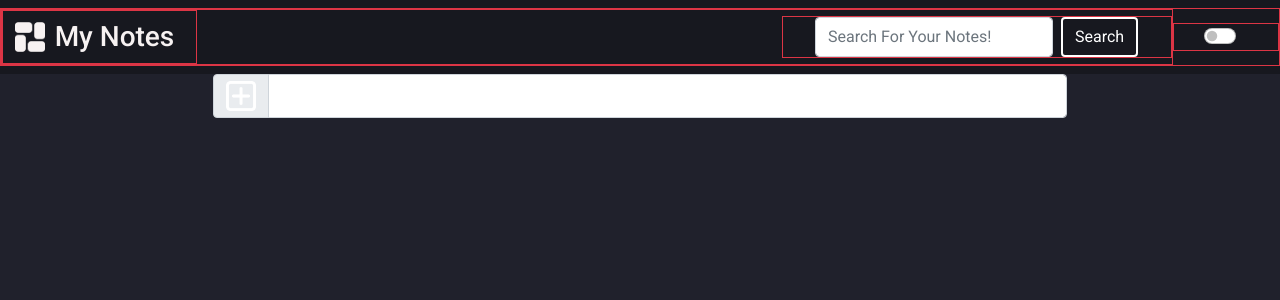
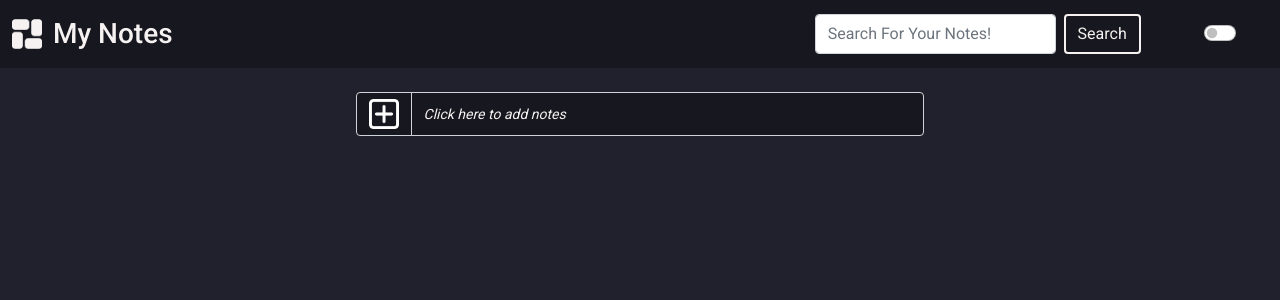
Before and after one commit to mohinimahato/Notes-app, a React (Vite) app: page / in a window 1280 px wide. Shown: the top 300 px of the page. Built offline with nearby package versions, Linux system fonts and the light colour scheme.

Commit message:
UI updates

```diff
--- a/src/App.jsx
+++ b/src/App.jsx
@@ -12,7 +12,7 @@ const App = () => {
       </div>
       <div></div>
       <div>
-        <AddNotes />
+        <AddNotes note="Click here to add notes" />
       </div>
     </div>
   );
--- a/src/components/AddNotes.jsx
+++ b/src/components/AddNotes.jsx
@@ -2,16 +2,18 @@ import Add from "../icons/Add.png";
 const AddNotes = (props) => {
   return (
     <div>
+      <div className="col-md-8 mx-auto my-4">
         <div className="col-md-8 mx-auto">
           <div className="input-group mb-3">
-          <span className="input-group-text" id="basic-addon1">
+            <span className="input-group-text">
               <img src={Add} width="30" height="30" />
             </span>
             <input
               type="text"
-            className="form-control"
+              className="form-control add-note"
               placeholder={props.note}
             />
+          </div>
         </div>
       </div>
     </div>
--- a/src/components/Header.jsx
+++ b/src/components/Header.jsx
@@ -4,9 +4,9 @@ const Header = (props) => {
   return (
     <div>
       <nav className="navbar navbar-light bg-light">
-        <div className="col-12 border border-danger d-flex justify-content-between">
-          <div className="col-11 d-md-flex justify-content-between border border-danger">
-            <div className="col-md-2 border border-danger">
+        <div className="col-12 className d-flex justify-content-between">
+          <div className="col-11 d-md-flex justify-content-between className">
+            <div className="col-md-2 className">
               <div className="container-fluid d-flex">
                 <img src={Icon} width="30" height="30" className="my-auto" />
                 <a className="navbar-brand header-title mx-auto px-1">
@@ -14,11 +14,11 @@ const Header = (props) => {
                 </a>
               </div>
             </div>
-            <div className="col-md-4 border border-danger my-auto">
+            <div className="col-md-4 className my-auto">
               <Search search="Search For Your Notes!" />
             </div>
           </div>
-          <div className="col-1 my-auto border border-danger">
+          <div className="col-1 my-auto className">
             <div className="col-5 my-auto mx-auto">
               <div className="form-check form-switch">
                 <input
--- a/src/style.css
+++ b/src/style.css
@@ -19,7 +19,28 @@ body {
 }
 
 /*_____________Header______________*/
+/*____________Search______________*/
 .search-btn {
-    border: 2px solid white;
-    color: white;
+    border: 2px solid #F7F2F2;
+    color: #F7F2F2;
 }
+
+/*____________Search______________*/
+/*___________Add Notes_____________*/
+
+/*___________Add Notes_____________*/
+.input-group-text {
+    background-color: #17181f !important;
+}
+
+.add-note {
+    background-color: #17181f !important;
+    color: #F7F2F2 !important;
+
+}
+
+.add-note::placeholder {
+    color: #F7F2F2 !important;
+    font-size: 14px;
+    font-style: italic;
+}
```
Lines whose indentation alone changed are shown as unchanged.
